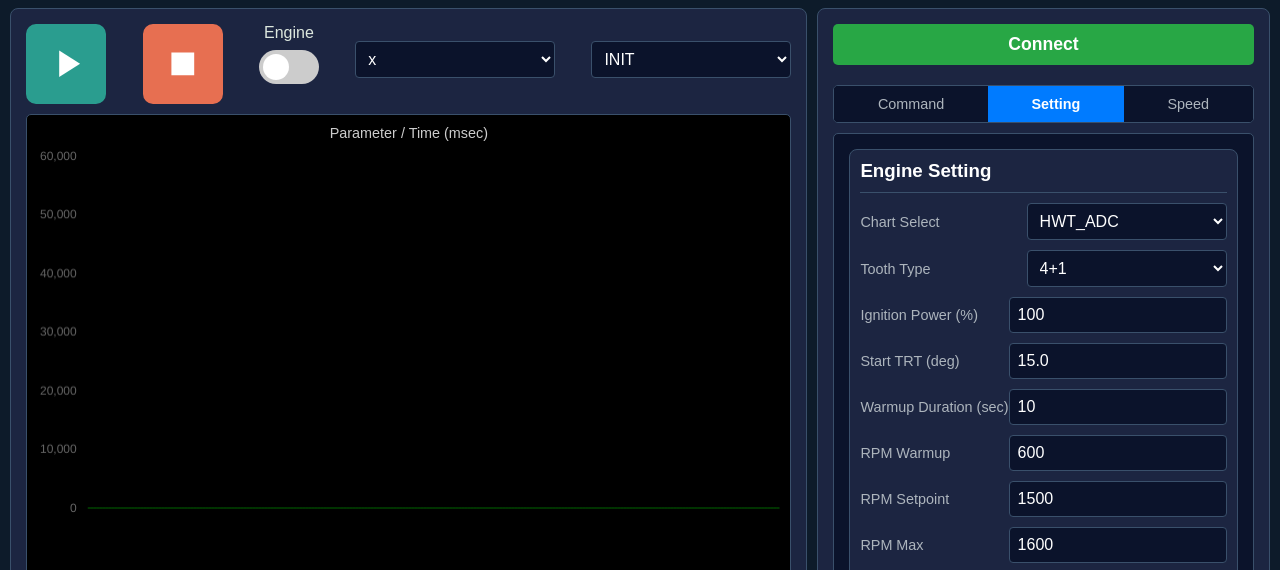
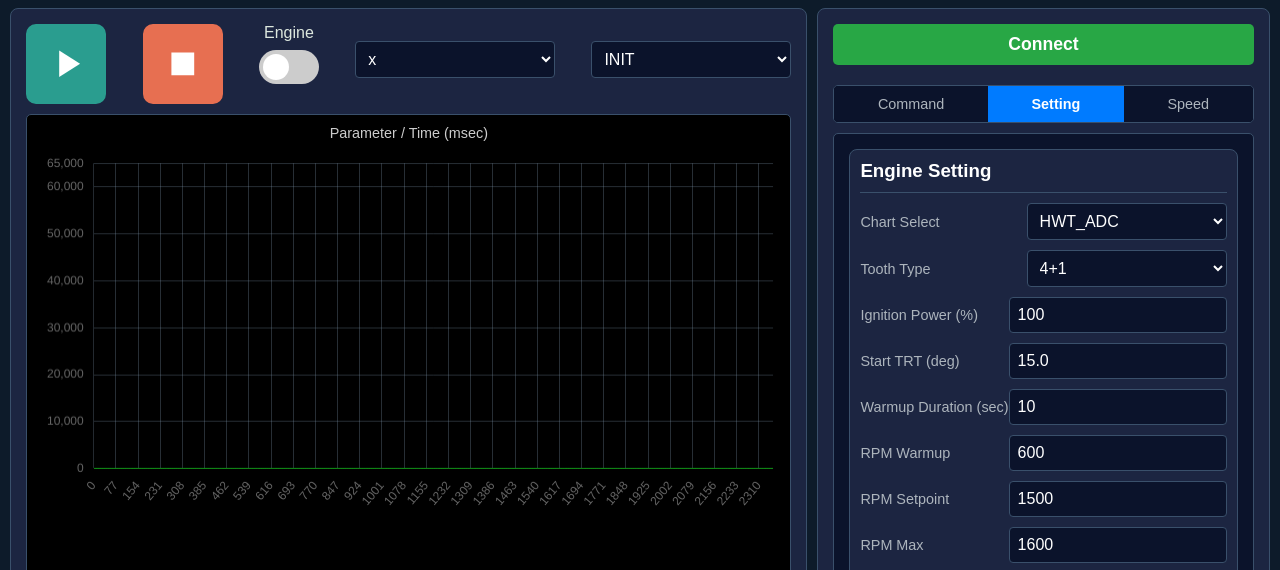
Before and after one commit to ahmadmn/NSA_ECUGUI, a plain HTML site: page index.html in a window 1280 px wide. Shown: the part 347-917 px from the top of the page. Drawn offline with nearby package versions, Linux system fonts and the light colour scheme; some packages are replaced by stand-ins of ours; a script that the page names is missing.

Commit message:
Update index.html

```diff
--- a/index.html
+++ b/index.html
@@ -3,10 +3,11 @@
 
 <head>
     <meta charset="UTF-8">
-    <meta name="viewport" content="width=device-width, initial-scale=1.0">
+    <!meta name="viewport" content="width=device-width, initial-scale=1.0">
+    <meta name="viewport" content="width=device-width, initial-scale=1, maximum-scale=1, user-scalable=no">
     <title>ECU</title>
     <script src="https://cdn.jsdelivr.net/npm/chart.js"></script>
-    <script src="https://cdn.jsdelivr.net/npm/chartjs-plugin-zoom@2.2.0"></script>
+    <script src="https://cdn.jsdelivr.net/npm/chartjs-plugin-zoom"></script>
     <style>
         body {
             font-family: Arial, sans-serif;
@@ -837,8 +838,10 @@
             const SERVICE_UUID = "19b10000-e8f2-537e-4f6c-d104768a1214";
             const RX_CHAR_UUID = "19b10001-e8f2-537e-4f6c-d104768a1214";
             const TX_CHAR_UUID = "19b10002-e8f2-537e-4f6c-d104768a1214";
+            const PACKET_SAMPLE_COUNT = 255;    //256 sample; last sample used for size and Device ID
+            const PARAM_COUNT = 19;
             //----------------------------------------------------------------------------------------------
-            const chartPointCount = 255 - 19;
+            const chartPointCount = (PACKET_SAMPLE_COUNT - PARAM_COUNT)*10;
             let chartData = Array(chartPointCount).fill(0);
             const ctx = document.getElementById('ecu-graph')?.getContext('2d');
             let ecuChart;
@@ -860,10 +863,33 @@
                         responsive: true,
                         animation: false,
                         scales: {
-                            x: { display: false },
+                            x: {
+                                min: 0,
+                                max: chartPointCount,
+                                grid: {
+                                    color: 'rgba(128,151,177, 0.3)',
+                                    borderDash: [3, 5],
+                                    drawTicks: false,
+                                    borderColor: '#424b5f'
+                                },
+                                ticks: {
+                                    align: "center",
+                                    padding: 10,
+                                }
+                            },
                             y: {
                                 min: 0,
-                                max: 60000
+                                max: 65000,
+                                grid: {
+                                    color: 'rgba(128,151,177, 0.3)',
+                                    borderDash: [3, 3],
+                                    drawTicks: false,
+                                    borderColor: '#424b5f',
+                                },
+                                ticks: {
+                                    align: "center",
+                                    padding: 10,
+                                },
                             }
                         },
                         plugins: {
```
